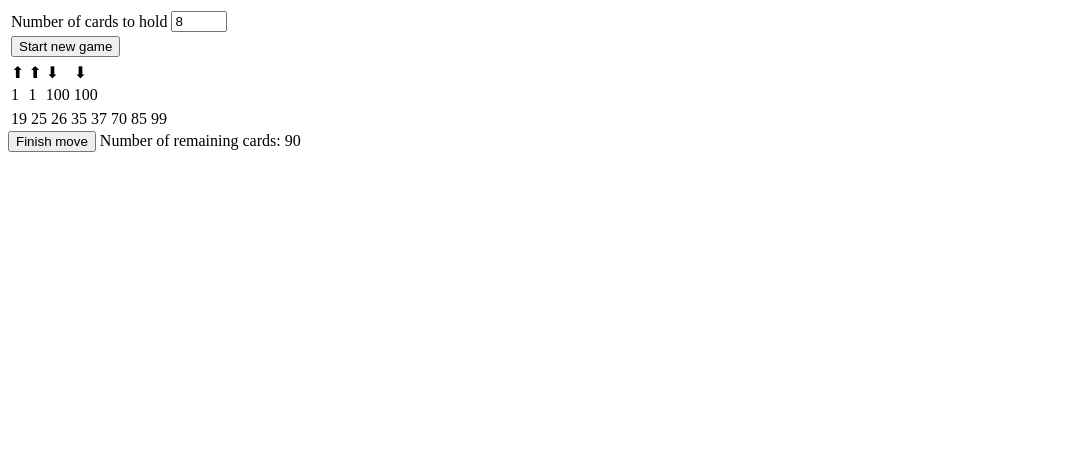
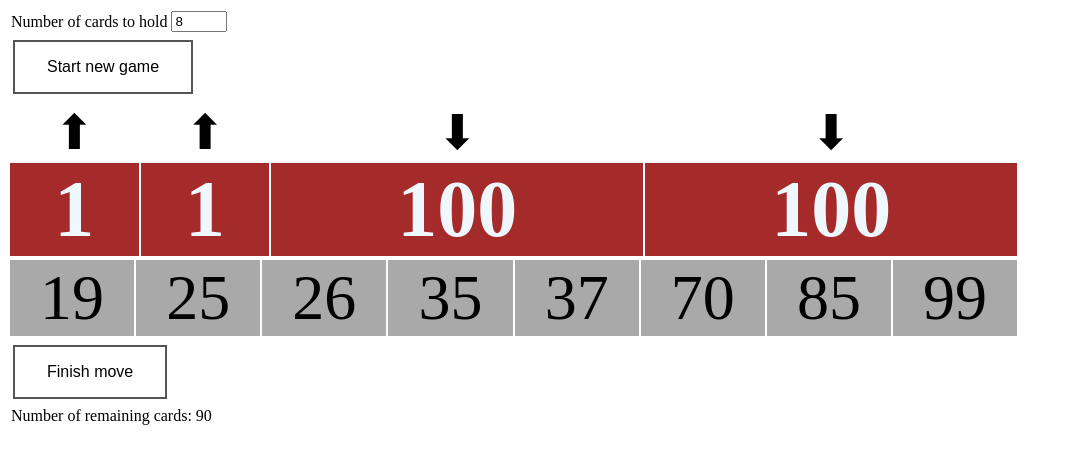
Before and after one commit to ThomasSchuetz/sort-cards, a plain HTML site: page index.html in a window 1280 px wide. Both pictures are taken after a click on the button "Start new game". Shown: the whole page, without its empty margins (0-1072 px from the left). Drawn offline with Linux system fonts and the light colour scheme.

Commit message:
enha: Improve styling

```diff
--- a/index.html
+++ b/index.html
@@ -1,5 +1,9 @@
 <!DOCTYPE html>
 <html>
+
+<head>
+    <link href="style.css" rel="stylesheet">
+</head>
 
 <body>
     <table>
@@ -14,20 +18,29 @@
         </tr>
     </table>
 
-    <table>
+    <table width="80%">
         <!-- Visualize sorting piles -->
         <tr id="sortingPilesTypeRow"></tr>
         <tr id="sortingPilesValueRow"></tr>
     </table>
 
-    <table>
+    <table width="80%">
         <!-- Visualize player's cards -->
         <tr id="playerCardsRow"></tr>
     </table>
 
-    <button type="button" style="display: none;" id="finishMoveButton" onclick="finishMove()">Finish move</button>
-
-    <div class="number-remaining-cards" id="numberRemainingCards" style="display: none;"></div>
+    <table>
+        <tr>
+            <td>
+                <button type="button" style="display: none;" id="finishMoveButton" onclick="finishMove()">Finish
+                    move</button>
+            </td>
+        </tr>
+        <tr>
+            <td class="number-remaining-cards" id="numberRemainingCards" style="display: none;">
+            </td>
+        </tr>
+    </table>
 </body>
 
 
@@ -59,8 +72,7 @@
         let numberRemainingCards = document.getElementById("numberRemainingCards");
         numberRemainingCards.style.display = "initial";
 
-        this.selectedCard = null;
-        this.selectedPile = null;
+        this.cardsPlayedThisMove = 0;
 
         update();
     }
@@ -91,21 +103,21 @@
 
         let cards = document.getElementById("playerCardsRow");
         clearRow(cards);
-        for (let i = 0; i < this.numberCards; i++) {
+        for (let i = 0; i < playerCards.length; i++) {
             const card = cards.insertCell();
             card.id = "card_" + i;
             card.className = "card";
 
-            let isValidCard = i < playerCards.length
-            if (isValidCard) {
-                let cardValue = playerCards[i];
-                card.appendChild(document.createTextNode(cardValue));
-                card.onclick = function () { clickCard(card.id, cardValue); };
-            }
+            let cardValue = playerCards[i];
+            card.appendChild(document.createTextNode(cardValue));
+            card.onclick = function () { clickCard(card.id, cardValue); };
         }
 
         let numberRemainingCards = document.getElementById("numberRemainingCards");
         numberRemainingCards.innerText = "Number of remaining cards: " + this.game.numberRemainingCards();
+
+        this.selectedCard = null;
+        this.selectedPileIndex = null;
     }
 
     function clearRow(row) {
@@ -116,9 +128,7 @@
 
     function playCard() {
         this.game.playCard(this.selectedCard, this.selectedPileIndex);
-
-        this.selectedCard = null;
-        this.selectedPileIndex = null;
+        this.cardsPlayedThisMove++;
 
         update();
     }
@@ -130,7 +140,7 @@
         for (const pileCellIndex in sortingPilesValueRow.childNodes) {
             const pileCell = sortingPilesValueRow.childNodes[pileCellIndex];
             pileCell.className = "pile-value";
-            if (pileCellIndex == pileIndex-1) {
+            if (pileCellIndex == pileIndex - 1) {
                 pileCell.className = "pile-value-selected";
             }
         }
@@ -158,12 +168,15 @@
     }
 
     function finishMove() {
-        // draw new cards!
+        if (this.cardsPlayedThisMove >= 2) {
+            this.game.drawCards();
 
-        this.selectedCard = null;
-        this.selectedPileIndex = null;
+            this.cardsPlayedThisMove = 0;
 
-        update();
+            update();
+        } else {
+            alert("You have to play at least two cards before you can finish your move!");
+        }
     }
 </script>
 
--- /dev/null
+++ b/style.css
@@ -0,0 +1,42 @@
+.number-remaining-cards {
+    padding-top: 5px;
+    padding-bottom: 5px;
+}
+
+.pile-type {
+    font-size: 3em;
+    text-align: center;
+}
+
+.pile-value {
+    background-color: brown;
+    color: aliceblue;
+    text-align: center;
+    font-weight: bold;
+    font-size: 5em;
+}
+
+.card {
+    background-color: darkgrey;
+    text-align: center;
+    font-size: 4em;
+}
+
+button {
+    background-color: white;
+    border: 2px solid #555555;
+    color: black;
+    padding: 16px 32px;
+    text-align: center;
+    text-decoration: none;
+    display: inline-block;
+    font-size: 16px;
+    margin: 4px 2px;
+    transition-duration: 0.4s;
+    cursor: pointer;
+}
+
+button:hover {
+    background-color: #555555;
+    color: white;
+}
```
